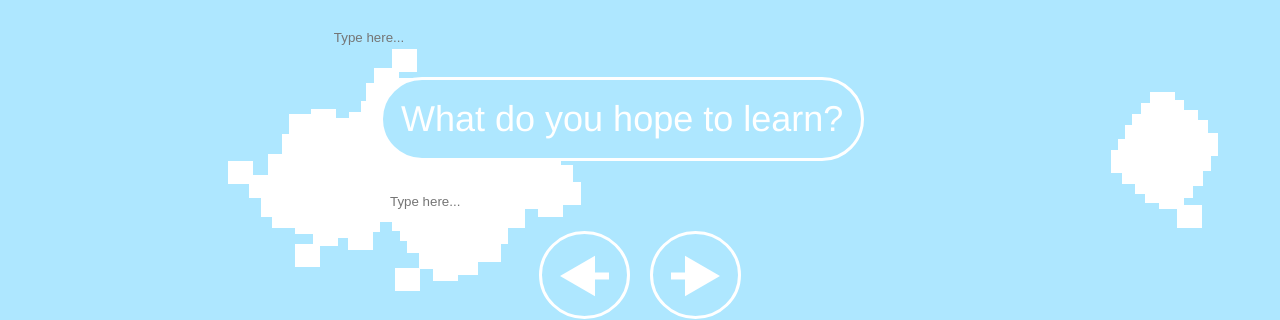
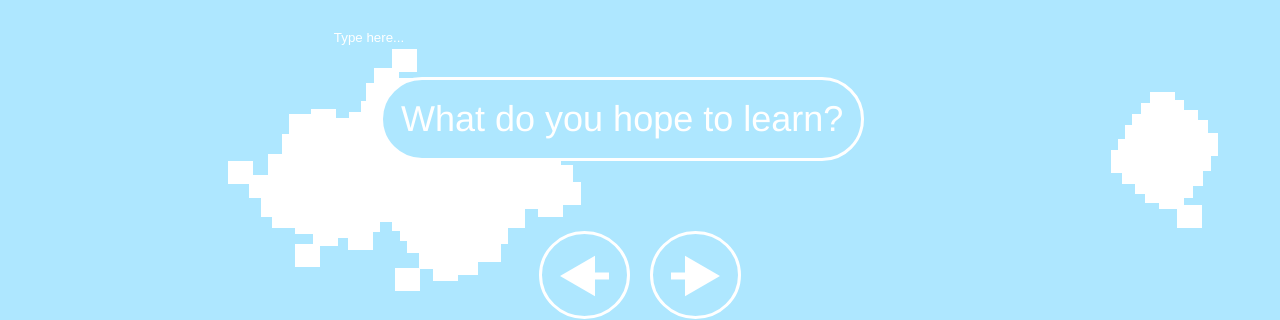
Before and after one commit to imoliviahu/chromextensiondemo, a browser extension: page questions.html in a window 1280 px wide. Shown: the part 378-698 px from the top of the page. Drawn offline with Linux system fonts and the light colour scheme.

Commit message:
Update questions.css

```diff
--- a/questions.css
+++ b/questions.css
@@ -33,8 +33,6 @@ p {
   margin: 10px 0; /* Add margin to separate paragraphs */
   text-align: center;
 }
-<<<<<<< HEAD
-=======
 .happy {
   width: 60px;
   height: 60px;
@@ -45,7 +43,6 @@ p {
   height: 60px;
   flex-shrink: 0;
 }
->>>>>>> d5da23c8626fa0a7b4608074e43ae8f42b952a1a
 .svgcontainer {
   margin-right: 10px; /* Adjust this value as needed for the spacing */
 }
@@ -58,7 +55,6 @@ input[type="text"] {
   height: 40px;
   color: white; /* Text color */
 }
-<<<<<<< HEAD
 input[type="text"]::placeholder {
   color: white;
 }
@@ -71,8 +67,6 @@ input[type="text"]::placeholder {
   padding: 2.5% 0% 2.5% 0%;
 }
 
-=======
 .svgcontainer {
   margin-right: 10px; /* Adjust this value as needed for the spacing */
 }
->>>>>>> d5da23c8626fa0a7b4608074e43ae8f42b952a1a
```
